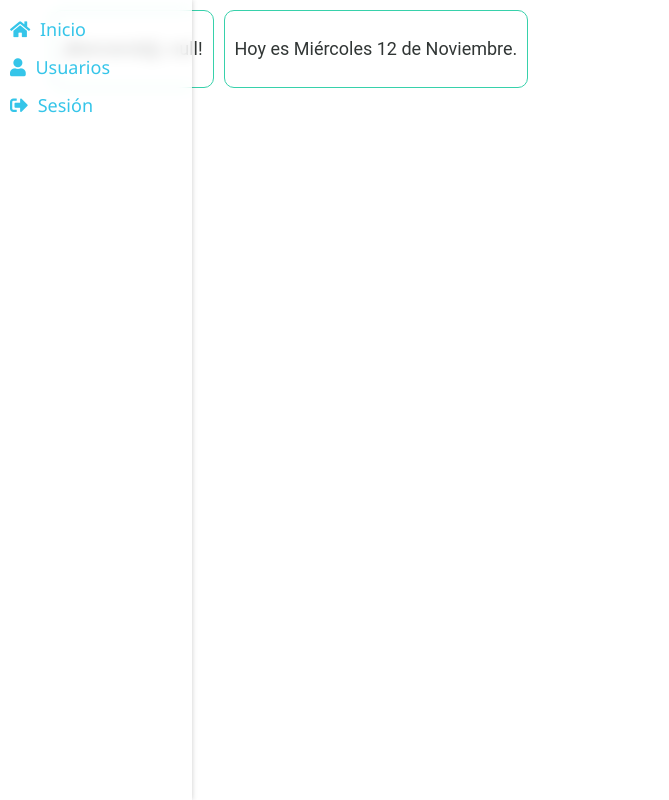
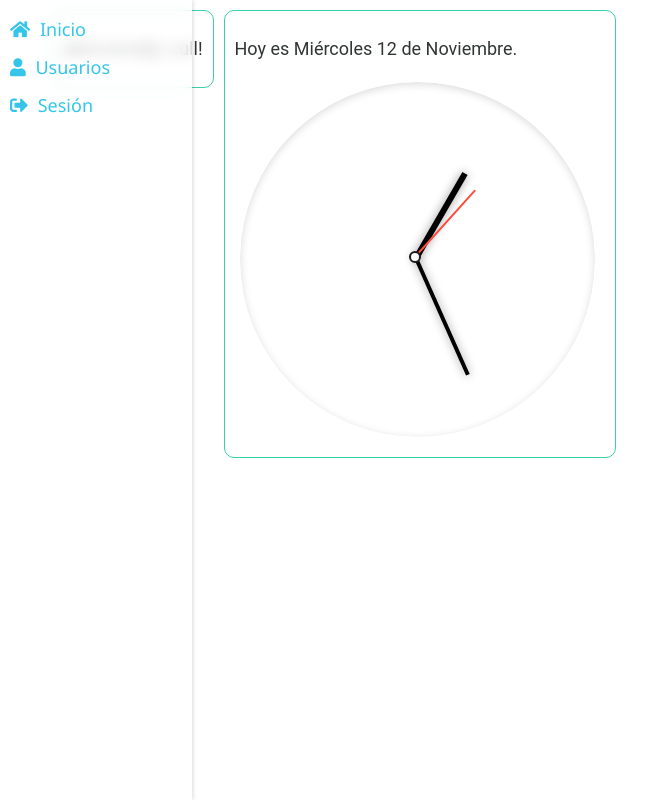
Before and after one commit to Chiqui1234/tp-telefonica-jquery-diseno, a plain HTML site: page ejercicio2.html in a window 1280 px wide. Shown: the whole page, without its empty margins (0-669 px from the left). Drawn offline with nearby package versions, Linux system fonts and the light colour scheme.

Commit message:
added clock

```diff
--- a/assets/component/fechaCompleta.html
+++ b/assets/component/fechaCompleta.html
@@ -1,7 +1,8 @@
 <div id="infoDelDia" class="widget ok padding"></div>
-
 <script src="assets/js/ejercicio5.js"></script>
 <script>
     let fechaCompleta = obtenerInformacionDelDia();
     $('#infoDelDia').append(`<p>Hoy es ${fechaCompleta.diaDeLaSemana} ${fechaCompleta.numeroDiaDelMes} de ${fechaCompleta.mes}.</p>`);
+    $('#infoDelDia').append('<div class="clock remove-mobile"><div class="wrap"><span class="hour"></span><span class="minute"></span><span class="second"></span><span class="dot"></span></div></div>');
 </script>
+<script src="assets/js/reloj.js"></script>
--- a/assets/css/main.css
+++ b/assets/css/main.css
@@ -58,6 +58,10 @@ input:hover, button:hover
     box-shadow: 0 0 7px var(--shadow);
 }
 /* Clases auxiliares */
+.remove-mobile
+{
+    display: block;
+}
 .grid-flex
 {
     display: flex;
@@ -202,15 +206,92 @@ main div
     {
         line-height: 20px;
     }
+/* Clock */
+.clock {
+  border-radius: 100%;
+  background: #ffffff;
+  font-family: "Montserrat";
+  border: 5px solid white;
+  box-shadow: inset 0 2px 8px rgba(0, 0, 0, 0.15);
+}
+
+.wrap {
+  overflow: hidden;
+  position: relative;
+  width: 350px;
+  height: 350px;
+  border-radius: 100%;
+}
+
+.minute,
+.hour {
+  position: absolute;
+  height: 100px;
+  width: 6px;
+  margin: auto;
+  top: -27%;
+  left: 0;
+  bottom: 0;
+  right: 0;
+  background: black;
+  transform-origin: bottom center;
+  transform: rotate(0deg);
+  box-shadow: 0 0 10px 0 rgba(0, 0, 0, 0.4);
+  z-index: 1;
+}
+
+.minute {
+  position: absolute;
+  height: 130px;
+  width: 4px;
+  top: -38%;
+  left: 0;
+  box-shadow: 0 0 10px 0 rgba(0, 0, 0, 0.4);
+  transform: rotate(90deg);
+}
+
+.second {
+  position: absolute;
+  height: 90px;
+  width: 2px;
+  margin: auto;
+  top: -26%;
+  left: 0;
+  bottom: 0;
+  right: 0;
+  border-radius: 4px;
+  background: #FF4B3E;
+  transform-origin: bottom center;
+  transform: rotate(180deg);
+  z-index: 1;
+}
+
+.dot {
+  position: absolute;
+  top: 0;
+  left: 0;
+  right: 0;
+  bottom: 0;
+  width: 12px;
+  height: 12px;
+  border-radius: 100px;
+  background: white;
+  border: 2px solid #1b1b1b;
+  border-radius: 100px;
+  margin: auto;
+  z-index: 1;
+}
 /* Responsive */
 @media (max-width: 1279px) { /* Entre 1023px y 1279px (tablets) */
     .grid-4 {grid-template-columns: repeat(2, 50%);}
     .grid-2 {grid-template-columns: 100%;}
     #sidebar:hover {width: 35vw;}
     #indexLogin {width: 50%;}
+    /* .remove-mobile {display: none;} */
 }
 @media (max-width: 1023px) { /* 1023px o menor */
     .grid-2, .grid-4 {grid-template-columns: calc(100% - 20px);}
     #sidebar:hover {width: 50vw;}
     #indexLogin {width: 80%;}
+    .remove-mobile {display: none;}
 }
--- /dev/null
+++ b/assets/js/reloj.js
@@ -0,0 +1,21 @@
+var inc = 1000;
+
+clock();
+
+function clock() {
+  const date = new Date();
+
+  const hours = ((date.getHours() + 11) % 12 + 1);
+  const minutes = date.getMinutes();
+  const seconds = date.getSeconds();
+
+  const hour = hours * 30;
+  const minute = minutes * 6;
+  const second = seconds * 6;
+
+  document.querySelector('.hour').style.transform = `rotate(${hour}deg)`;
+  document.querySelector('.minute').style.transform = `rotate(${minute}deg)`;
+  document.querySelector('.second').style.transform = `rotate(${second}deg)`;
+}
+
+setInterval(clock, inc);
```
